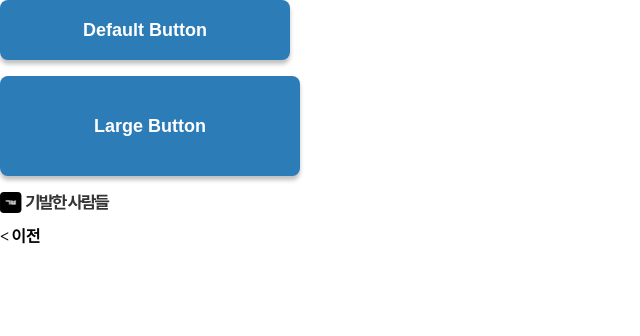
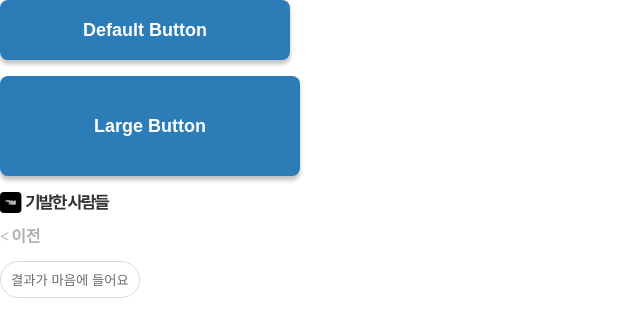
Before and after one commit to xxziiko/badada-platform-frontend, a React (Create React App) app: page / in a window 1280 px wide. Shown: the top 336 px of the page, without its empty margins (0-640 px from the left). Built offline with nearby package versions, Linux system fonts and the light colour scheme.

Commit message:
Add: Atoms - ReviewTag Component

```diff
--- /dev/null
+++ b/src/components/atoms/ReviewTag.tsx
@@ -0,0 +1,38 @@
+import React, { useState, useEffect } from 'react';
+import styled from 'styled-components';
+
+interface Props {
+  text?: string;
+  onClick?: Function;
+}
+
+export default function ReviewTag({ text = '결과가 마음에 들어요', onClick }: Props) {
+  const [isClicked, setIsClicked] = useState<boolean>(false);
+
+  const handleOnClick = () => {
+    setIsClicked(!isClicked);
+    if (onClick) onClick();
+  };
+
+  return (
+    <TagButton
+      type='button'
+      onClick={() => {
+        handleOnClick();
+      }}
+      clicked={isClicked.toString()}
+    >
+      {text}
+    </TagButton>
+  );
+}
+
+const TagButton = styled.button<{ clicked: string }>`
+  padding: 8px 10px;
+  border: 1px solid #d9d9d9;
+  border-radius: 50px;
+  color: ${({ theme }) => theme.colors.darkgray};
+  background-color: ${({ clicked, theme }) => (clicked === 'true' ? '#E4E4E4' : theme.colors.white)};
+  font-weight: 500;
+  cursor: pointer;
+`;
--- a/src/pages/Test.tsx
+++ b/src/pages/Test.tsx
@@ -6,6 +6,7 @@ import Logo from '@components/atoms/Logo';
 import PrevButton from '@components/atoms/PrevButton';
 
 import { useStore } from '@shared/store';
+import ReviewTag from '@components/atoms/ReviewTag';
 
 export default function Test() {
   const { selectContent, setSelectContent } = useStore();
@@ -19,6 +20,8 @@ export default function Test() {
       <Logo />
       <br />
       <PrevButton />
+      <br />
+      <ReviewTag />
     </div>
   );
 }
--- a/src/styles/theme.ts
+++ b/src/styles/theme.ts
@@ -5,8 +5,9 @@ import { DefaultTheme } from 'styled-components';
 const colors = {
   primary: '#2B7CB7',
   secondary: '#34C5EF',
-  white: '#ffffff',
-  gray: 'AFAFAF',
+  white: '#FFFFFF',
+  gray: '#AFAFAF',
+  darkgray: '#6C6C6C',
   black: '#000000',
 };
 
```
Also changed, not shown: public/manifest.json.
